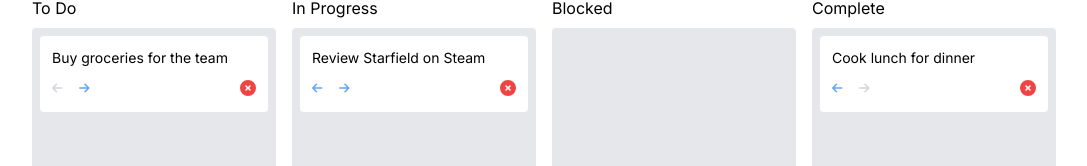
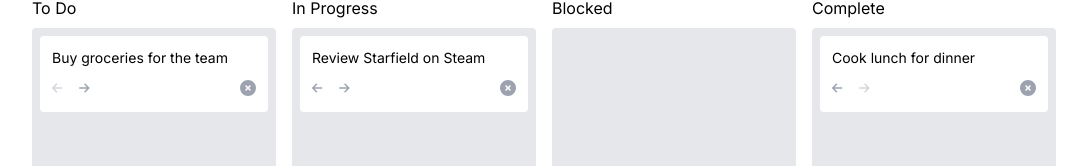
Before and after one commit to jumpcutfindo/vue-kanban-dashboard, a Vue app: page / in a window 1280 px wide. Shown: the part 232-398 px from the top of the page, without its empty margins (96-1183 px from the left). Built offline with nearby package versions, Linux system fonts and the light colour scheme.

Commit message:
Add task removal

```diff
--- a/src/components/KanbanBoard.vue
+++ b/src/components/KanbanBoard.vue
@@ -27,6 +27,10 @@ function moveTask(task, from, to) {
   taskLists.value[from] = taskLists.value[from].filter((t) => t !== task);
   taskLists.value[to].push(task);
 }
+
+function removeTask(task, from) {
+  taskLists.value[from] = taskLists.value[from].filter((t) => t !== task);
+}
 </script>
 
 <template>
@@ -46,6 +50,7 @@ function moveTask(task, from, to) {
         :group-name="groups[index].name"
         :groups-length="taskLists.length"
         :on-move-task="moveTask"
+        :on-remove-task="removeTask"
       />
     </div>
   </div>
--- a/src/components/Task.vue
+++ b/src/components/Task.vue
@@ -5,6 +5,7 @@ const props = defineProps([
   "groupsLength",
   "onMoveLeft",
   "onMoveRight",
+  "onRemove",
 ]);
 const emits = defineEmits(["update:modelValue", "onMoveLeft", "onMoveRight"]);
 </script>
@@ -15,7 +16,7 @@ const emits = defineEmits(["update:modelValue", "onMoveLeft", "onMoveRight"]);
     <div class="flex flex-row">
       <div class="flex flex-row space-x-4">
         <button
-          class="text-blue-400 disabled:text-gray-300"
+          class="text-gray-400 disabled:text-gray-300 hover:text-green-500"
           :disabled="groupId <= 0"
           @click="onMoveLeft(modelValue)"
         >
@@ -25,7 +26,7 @@ const emits = defineEmits(["update:modelValue", "onMoveLeft", "onMoveRight"]);
           ></font-awesome-icon>
         </button>
         <button
-          class="text-blue-400 disabled:text-gray-300"
+          class="text-gray-400 disabled:text-gray-300 hover:text-green-500"
           :disabled="groupId >= groupsLength - 1"
           @click="onMoveRight(modelValue)"
         >
@@ -36,7 +37,10 @@ const emits = defineEmits(["update:modelValue", "onMoveLeft", "onMoveRight"]);
         </button>
       </div>
       <div class="flex flex-grow justify-end">
-        <button class="text-red-500 disabled:text-gray-300">
+        <button
+          class="text-gray-400 disabled:text-gray-300 hover:text-red-500"
+          @click="onRemove(modelValue)"
+        >
           <font-awesome-icon icon="fas fa-times-circle"></font-awesome-icon>
         </button>
       </div>
--- a/src/components/TaskList.vue
+++ b/src/components/TaskList.vue
@@ -7,6 +7,7 @@ const props = defineProps([
   "groupName",
   "groupsLength",
   "onMoveTask",
+  "onRemoveTask",
 ]);
 const emits = defineEmits(["update:modelValue"]);
 
@@ -16,6 +17,10 @@ function onMoveTaskLeft(task) {
 
 function onMoveTaskRight(task) {
   props.onMoveTask(task, props.groupId, props.groupId + 1);
+}
+
+function onRemoveTaskFromList(task) {
+  props.onRemoveTask(task, props.groupId);
 }
 </script>
 
@@ -31,6 +36,7 @@ function onMoveTaskRight(task) {
         :groups-length="groupsLength"
         :onMoveLeft="onMoveTaskLeft"
         :onMoveRight="onMoveTaskRight"
+        :onRemove="onRemoveTaskFromList"
       ></Task>
     </div>
   </div>
```
